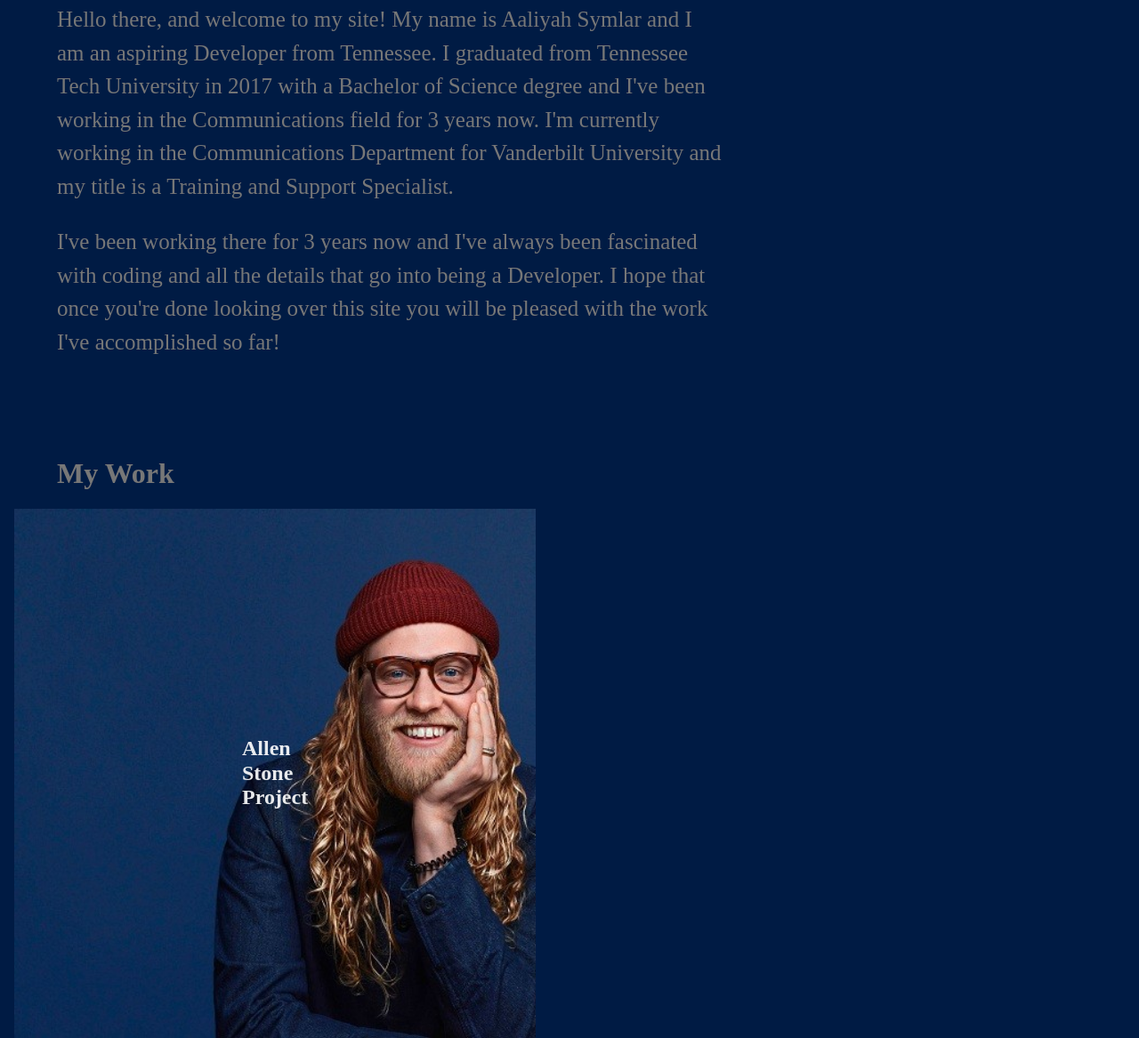
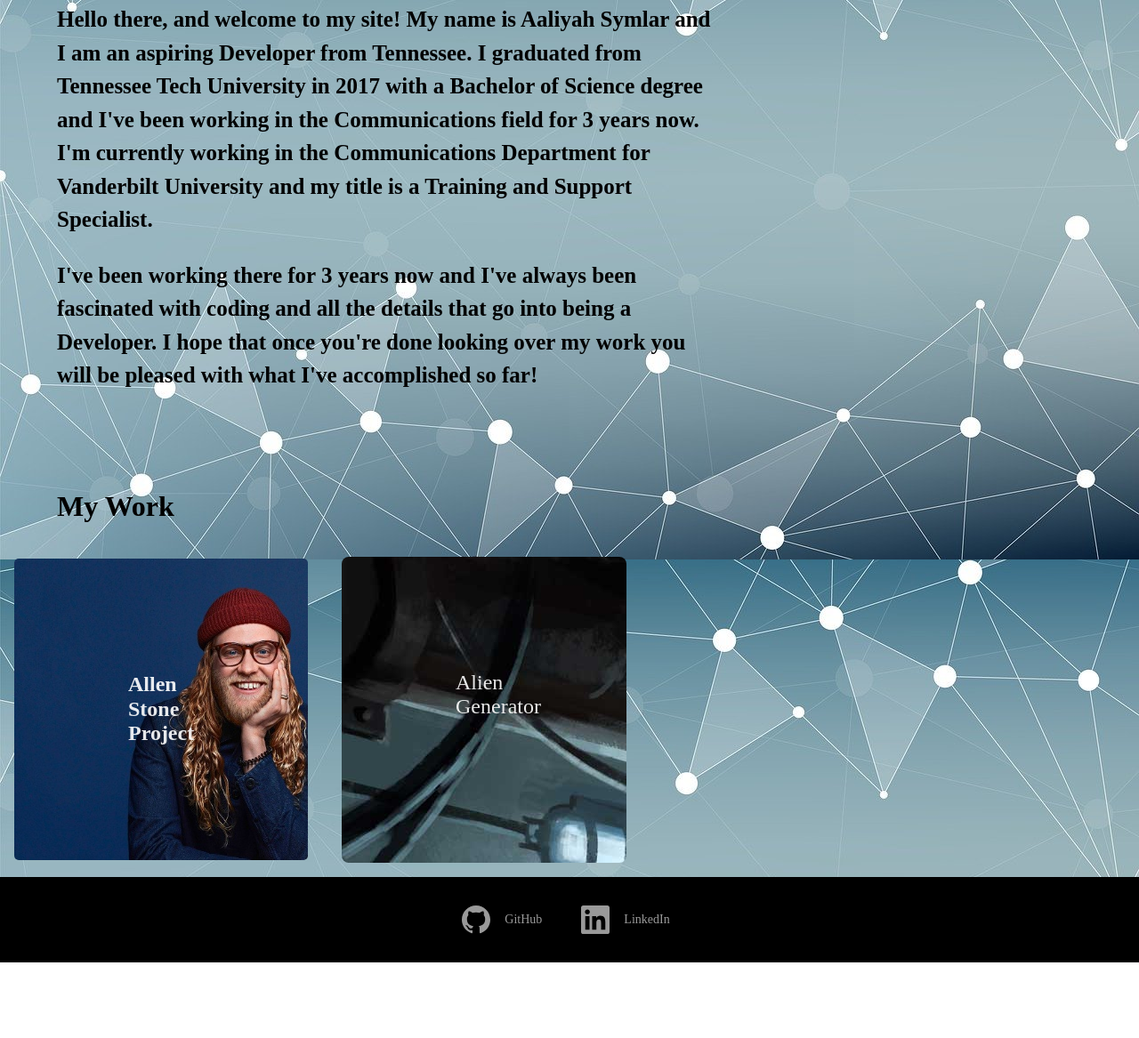
Before and after one commit to symlara/coding-world, a plain HTML site: page index.html in a window 1280 px wide. Shown: the part 224-1391 px from the top of the page at 89% size. After the commit the page ends 1306 px from the top, so only its background shows below. Drawn offline with nearby package versions, Linux system fonts and the light colour scheme.

Commit message:
added new background. updated about me section

```diff
--- a/assets/style.css
+++ b/assets/style.css
@@ -3,8 +3,8 @@ html {
 }
 
 /* body styles */
-.bg-gray {
-  background-color: #001B44;
+.background {
+  background-image: url("./images/background-2462431_1280.jpg");
 }
 
 .bg-black {
@@ -18,6 +18,7 @@ html {
 /* about section */
 #what-i-do p {
   font-size: 25px;
+  font-weight: bold;
 }
 
 /* work section styles */
@@ -34,8 +35,10 @@ html {
 .allen {
   background-image: url("./images/allen-stone.jpg");
   background-size: cover;
+  border-radius: 5px;
 }
 
 #work {
   background-image: url("./images/lifeform_background.jpg");
+  border-radius: 8px;
 }
--- a/index.html
+++ b/index.html
@@ -10,7 +10,7 @@
     <meta name="viewport" content="width=device-width, initial-scale=1.0">
     <title>Aaliyah Symlar Portfolio</title>
 </head>
-<body class="bg-navy gray">
+<body class="background">
     <!-- navigation/header section begins -->
     <header class="bg-black-90 w-100 ph3 pv3 pv4-ns ph4-m ph5-l link white-60">
       <nav class="f6 fw6 ttu tracked">
@@ -32,20 +32,28 @@
             </p>
             <p class="measure lh-copy">
                 I've been working there for 3 years now and I've always been fascinated with coding and all the details that go into being a Developer.
-                I hope that once you're done looking over this site you will be pleased with the work I've accomplished so far!
+                I hope that once you're done looking over my work you will be pleased with what I've accomplished so far!
             </p>
           </article>
 
           <!-- my work section -->
           <section id="my-work">
             <h1 class="mh5">My Work</h1>
+            <div class="flex flex-wrap">
           <div class="w-25 mr2 mh3 project_1">
-          <h3><a class="grow dib f3-ns no-underline white-90 pa7 allen" href="https://symlara.github.io/about-allen-project/" target="_blank">Allen Stone Project</a></h3>
+          <h3><a class="grow dib f3-ns no-underline white-90 pa6 allen" href="https://symlara.github.io/about-allen-project/" target="_blank">Allen Stone Project</a></h3>
           </div>
           <div class="w-100 w-25-ns pr5 mv3 mh4" id="work">
             <a class="grow dib f3-ns no-underline white-90 pa6" href="http://alien-generator.herokuapp.com" target="_blank">Alien Generator</a>
           </div>
+
+            <div class=" w-25 pa3 mr2">
+              <!-- new project will go here -->
+            </div>
+          </div>
           </section>
+
+
 
 
 
```
Also changed, not shown: assets/images/background-2462431_1280.jpg (added), 3 other files.
